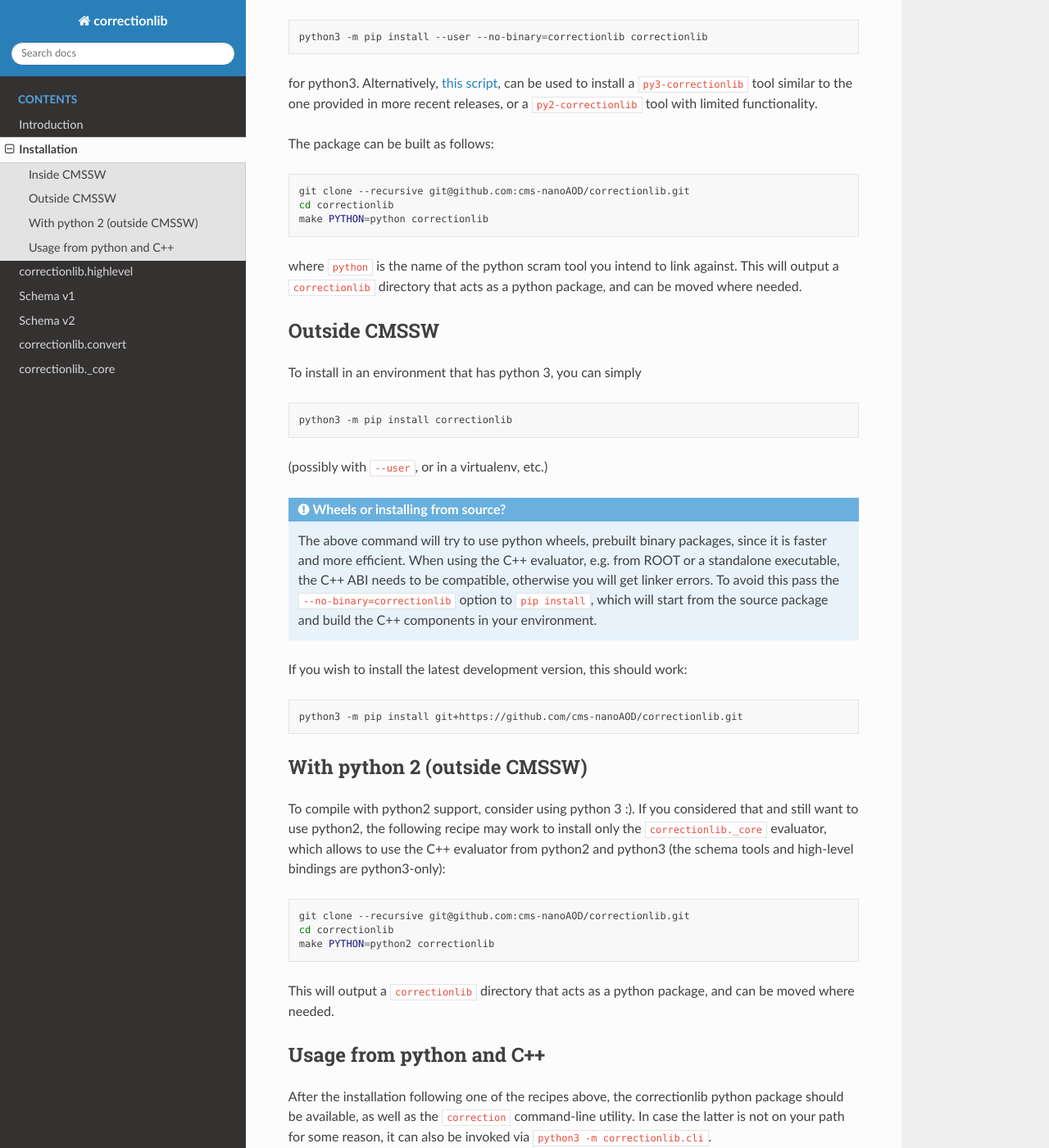
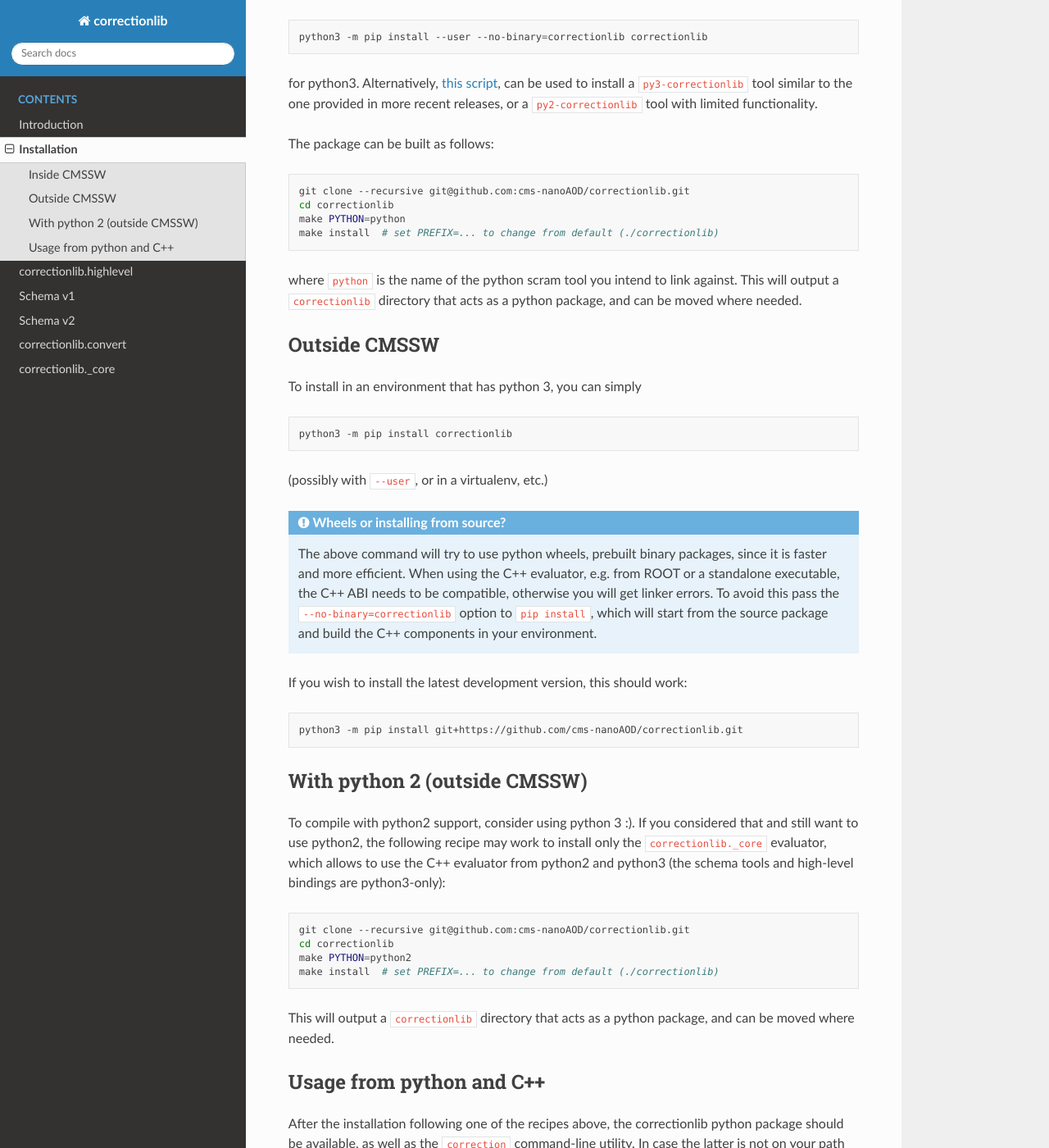
Before and after one commit to cms-nanoAOD/correctionlib, a Sphinx documentation site: the page built from docs/install.md, in a window 1280 px wide and 1400 px high, scrolled down 622 px. Shown: the whole window at 82% size. Built offline with Sphinx 7.4.7 and the Read the Docs theme 2.0.0, drawn with Linux system fonts in a browser that asks for light colours.

Commit message:
Revise Makefile for cmssw externals (#116)
* Revise makefile for cmssw externals

* Make it work on linux as well as os x

Do we even have os x customers for py2?

* Ok we need extension suffix

* Update makefile instruction

````diff
--- a/docs/install.md
+++ b/docs/install.md
@@ -36,7 +36,8 @@ The package can be built as follows:
 ```bash
 git clone --recursive git@github.com:cms-nanoAOD/correctionlib.git
 cd correctionlib
-make PYTHON=python correctionlib
+make PYTHON=python
+make install  # set PREFIX=... to change from default (./correctionlib)
 ```
 where `python` is the name of the python scram tool you intend to link against.
 This will output a `correctionlib` directory that acts as a python package, and can be moved where needed.
@@ -72,7 +73,8 @@ which allows to use the C++ evaluator from python2 and python3
 ```bash
 git clone --recursive git@github.com:cms-nanoAOD/correctionlib.git
 cd correctionlib
-make PYTHON=python2 correctionlib
+make PYTHON=python2
+make install  # set PREFIX=... to change from default (./correctionlib)
 ```
 This will output a `correctionlib` directory that acts as a python package, and can be moved where needed.
 
````
Also changed, not shown: 1 other file.
